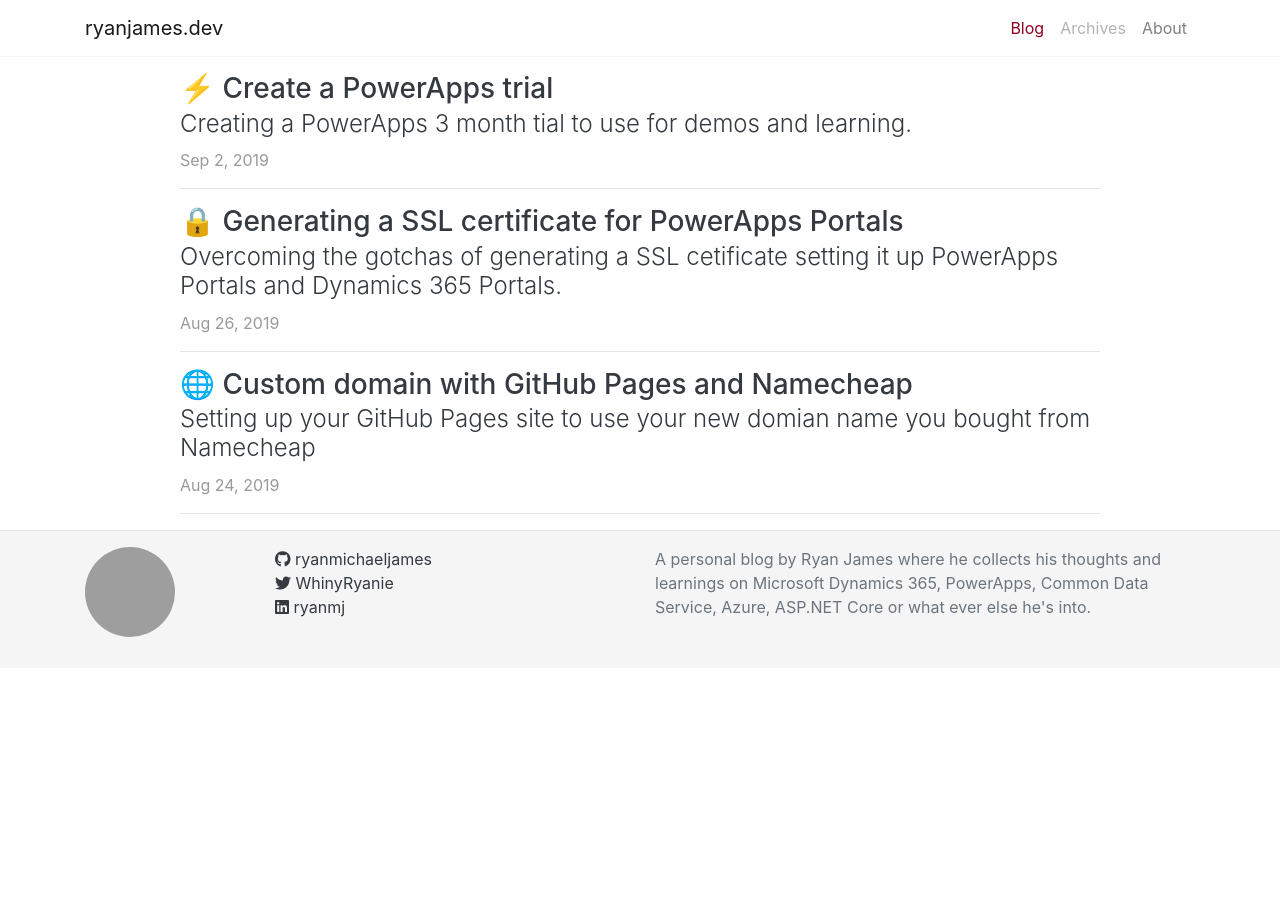
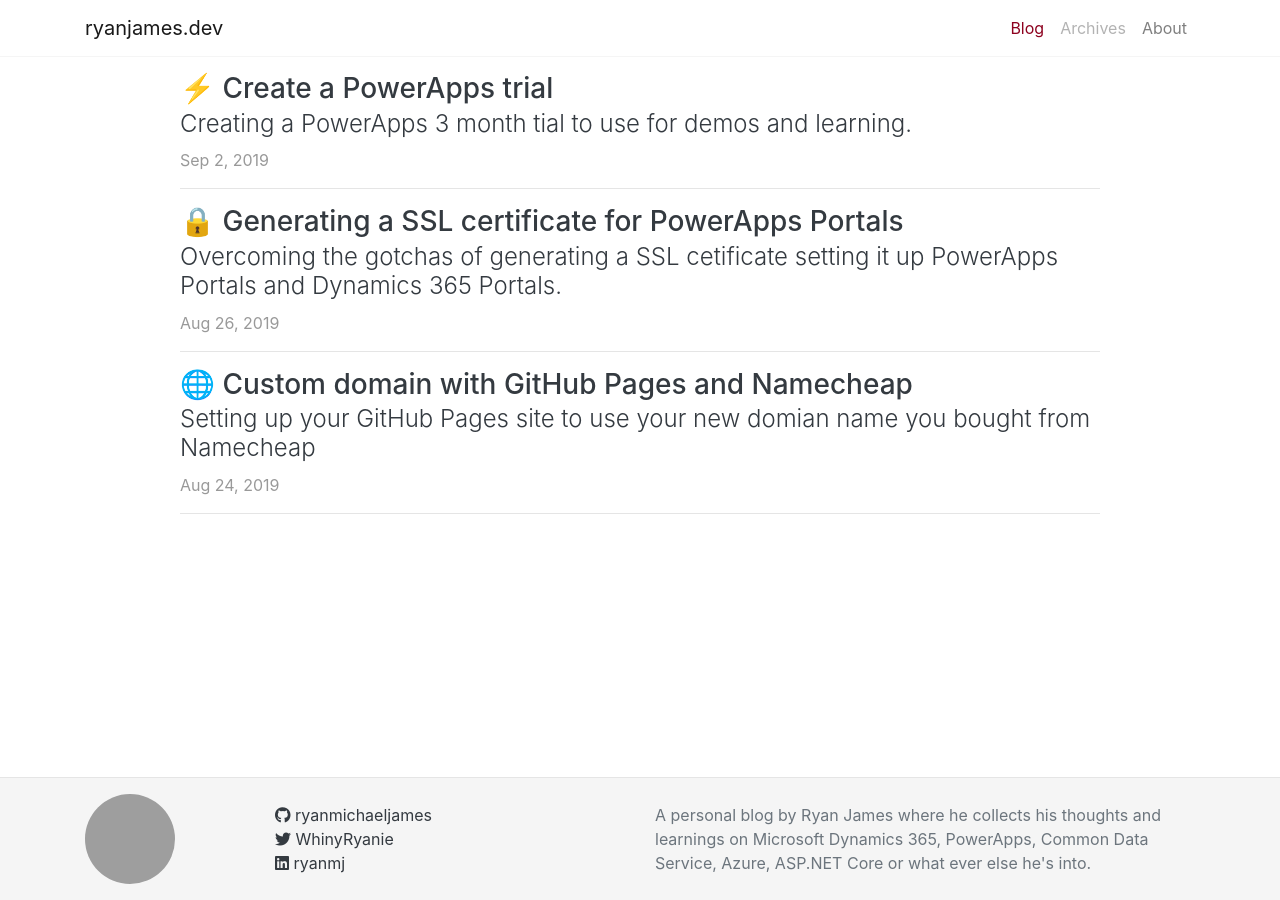
Before and after one commit to ryanmichaeljames/ryanmichaeljames.github.io, a Jekyll site: the page built from index.md, in a window 1280 px wide. Built offline with Jekyll 4.4.1, drawn with Linux system fonts in a browser that asks for light colours; nearby versions of some CDN libraries; grey boxes are pictures that could not be loaded.

Commit message:
Fixed footer styling issues

```diff
--- a/_includes/footer.html
+++ b/_includes/footer.html
@@ -1,11 +1,11 @@
 <footer class="footer mt-auto py-3">
   <div class="container">
-    <div class="row">
+    <div class="row align-items-center">
       <div class="col-4 col-md-2">
         {% capture github_userid%}{{site.github_userid}}{%endcapture%}
         <a href="https://github.com/{{ site.github_username| cgi_escape | escape }}">
           <img src="https://avatars0.githubusercontent.com/u/{{ github_userid | cgi_escape | escape }}?v=4"
-            class="rounded-circle avatar">
+            class="rounded-circle avatar mb-3 mb-md-0">
         </a>
       </div>
       <div class="col-8 col-md-4">
--- a/_layouts/default.html
+++ b/_layouts/default.html
@@ -3,7 +3,7 @@
 
 {%- include head.html -%}
 
-<body>
+<body class="d-flex flex-column h-100">
 
   {%- include header.html -%}
 
--- a/assets/css/main.scss
+++ b/assets/css/main.scss
@@ -80,7 +80,6 @@
 */
 
 .footer {
-  padding: 2.5rem 0;
   background-color: #f5f5f5;
   color: #6c757d;
   border-top: 0.05rem solid #e5e5e5;
@@ -94,10 +93,10 @@
 .footer ul.social {
   list-style-type: none;
   padding: 0px;
+  margin: auto;
 }
 
 .footer img.avatar {
-  margin-bottom: 15px;
   height: 90px;
 }
 
```
